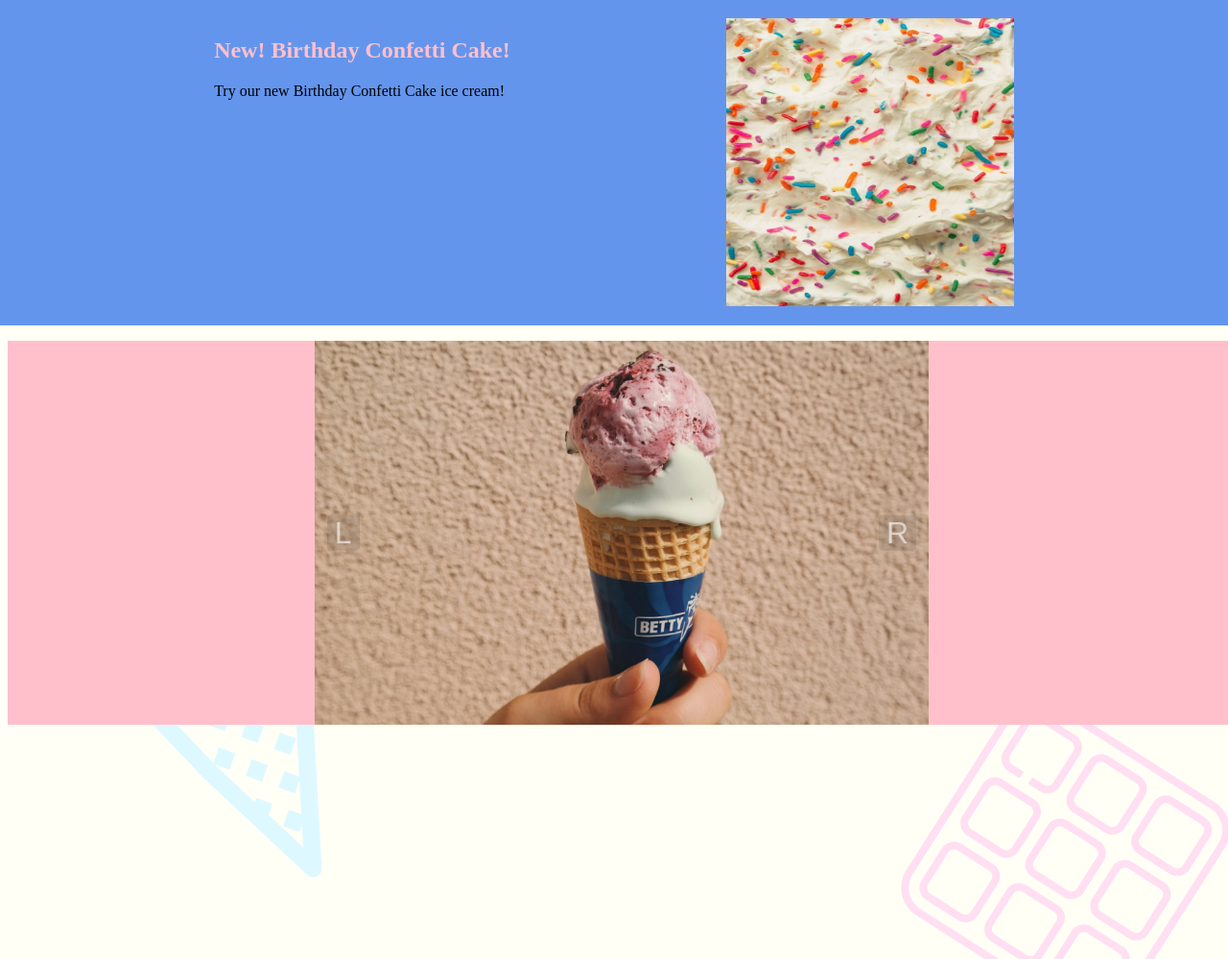
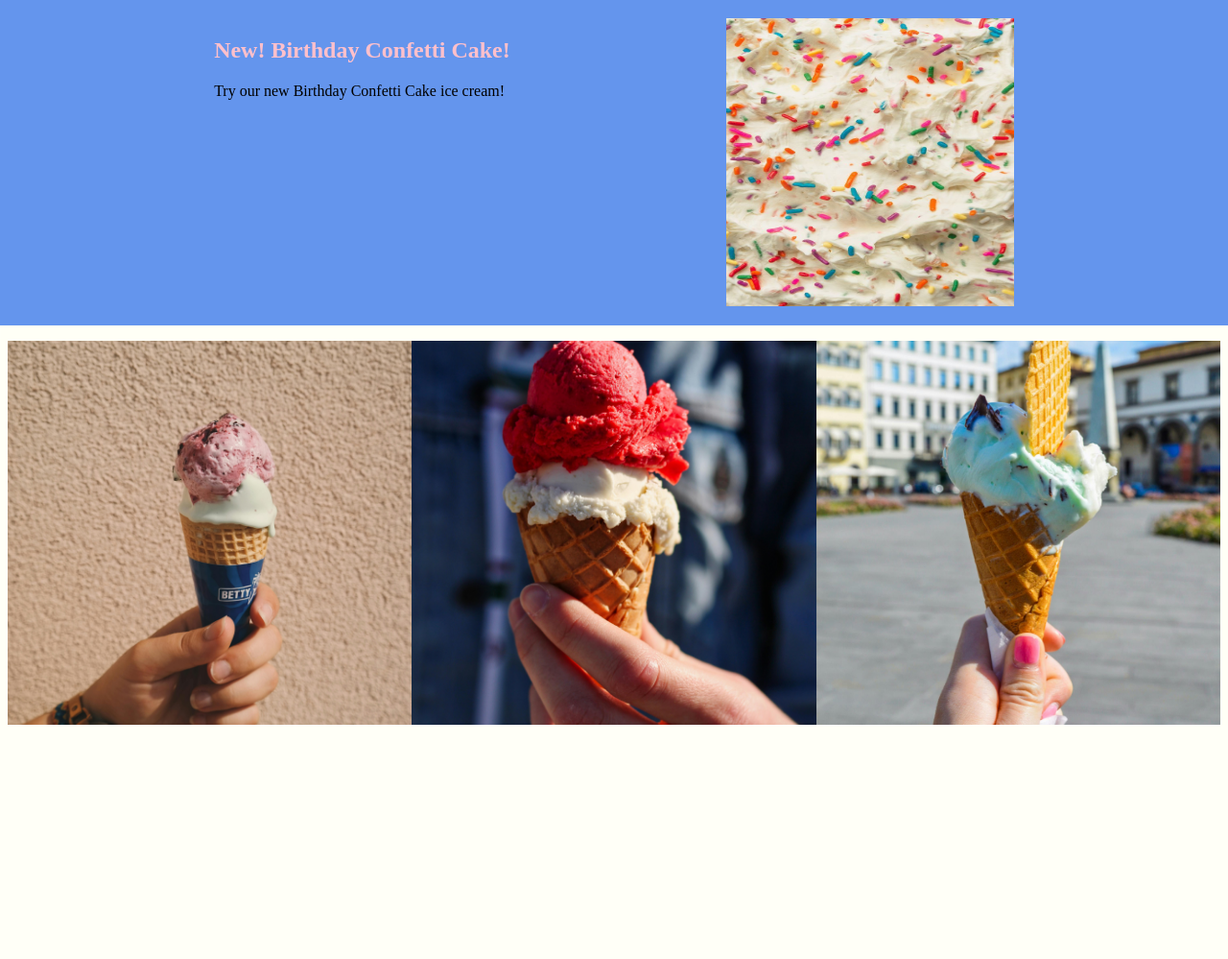
Before and after one commit to RosarioManny/Waffles-N-Scoop_IND, a Flask app: page / in a window 1280 px wide. Shown: the part 1239-2238 px from the top of the page at 96% size. After the commit the page ends 1994 px from the top, so only its background shows below. Run offline with Flask 3, Linux system fonts and the light colour scheme.

Commit message:
Carousel Complete

```diff
--- a/static/style.css
+++ b/static/style.css
@@ -47,54 +47,47 @@ body {
   width: 300px;
   height: 300px;
 }
-/* CAROUSEL CONTENT*/
-.gallery-section div {
-  margin: 0;
-  background: pink
-}
+
+/* <<<<<<<<<<<<<<< CAROUSEL CONTENT >>>>>>>>>>>>>>>>*/
 .carousel {
-  width: 100vw;
-  height: 50vh;
+  width: 100%;
   position: relative;
-  display: flex;
-  justify-content: center;
+  overflow: hidden;
 }
 .carousel ul {
+  display: flex;
+  transition: transform 0.5s ease-in-out;
   list-style: none;
   padding: 0;
   margin: 0;
 }
-/* Carousel Inner Container */
-/* .carousel-inner {
-  display: flex;
-  transition: transform 0.5s ease-in-out;
-} */
 
 *::before, *:after {
   box-sizing: border-box;
 }
 /* Carousel Items */
 .carousel-item {
-  position: relative;
-  inset: 0;
-  opacity: 0;
+  flex: 0 0 33.33%;
+  box-sizing: border-box;
+  /* transition: 200ms opacity ease-in-out;
+  transition-delay: 200ms; */
 }
 /* Shown image */
 .carousel-item[data-active] {
   opacity: 1;
+  z-index: 1;
+  transition-delay: 0ms;
 }
 
 .carousel-item img {
-  width: 50vw;
+  width: 100%;
   height: 50vh;
-  margin: auto;
+  display: block;
   object-fit: cover;
   object-position: center;
 }
 
 .carousel-button {
-  display: flex;
-  /* justify-content: center; */
   position: absolute;
   background-color: rgba(0, 0, 0, .1);
   z-index: 2;
--- a/templates/home.html
+++ b/templates/home.html
@@ -24,8 +24,8 @@ Waffles N' ScoopLanding
   <!-- Gallery -->
   <section class="gallery-section" aria-label="Gallery">
     <div class="carousel" data-carousel>
-      <button class="carousel-button prev" data-carousel-button="prev">L</button>
-      <button class="carousel-button next" data-carousel-button="next">R</button>
+      <!-- <button class="carousel-button prev" data-carousel-button="prev">&#9664;</button>
+      <button class="carousel-button next" data-carousel-button="next">&#9654;</button> -->
       <ul data-slides>
         <li class="carousel-item" data-active>
           <img src="/static/images/pexels-brigitte-tohm-36757-171255.jpg" alt="">
@@ -35,6 +35,12 @@ Waffles N' ScoopLanding
         </li>
         <li class="carousel-item">
           <img src="/static/images/pexels-myersmc16-919273.jpg" alt="">
+        </li>
+        <li class="carousel-item">
+          <img src="/static/images/pexels-valeriiamiller-2546921.jpg" alt="">
+        </li>
+        <li class="carousel-item">
+          <img src="/static/images/ice_cream_sprinkle_cone.jpeg" alt="">
         </li>
       </ul>
     </div>
```
Also changed, not shown: static/carousel.js (+31 -14 lines), static/images/ice_cream_sprinkle_cone.jpeg (added).
